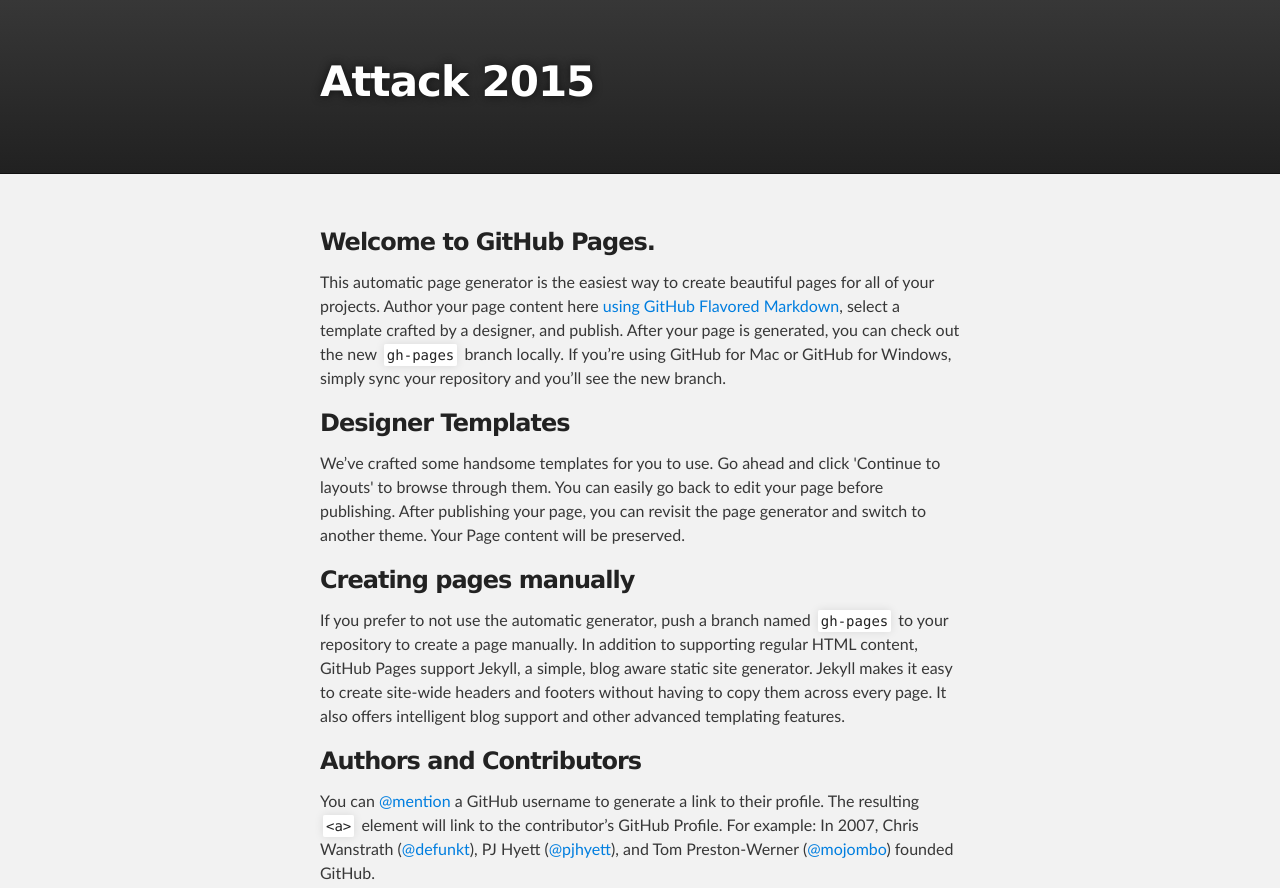
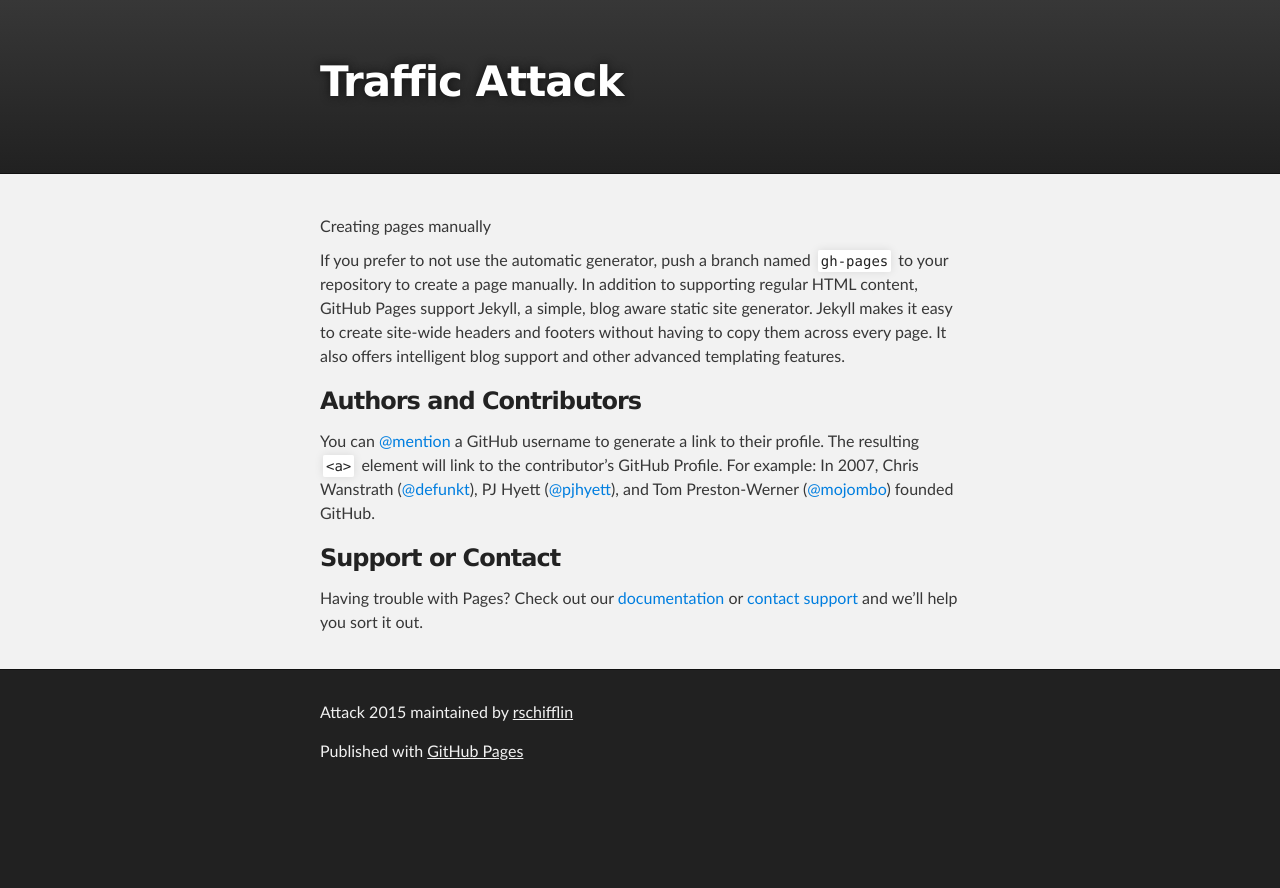
Before and after one commit to rschifflin/attack_2015, a plain HTML site: page index.html in a window 1280 px wide. Shown: the top 888 px of the page. After the commit the page ends 800 px from the top, so only its background shows below. Drawn offline with Linux system fonts and the light colour scheme.

Commit message:
Update title

```diff
--- a/index.html
+++ b/index.html
@@ -8,7 +8,7 @@
 
     <link rel="stylesheet" type="text/css" media="screen" href="stylesheets/stylesheet.css">
 
-    <title>Soon</title>
+    <title>Traffic Attack</title>
   </head>
 
   <body>
@@ -16,7 +16,7 @@
     <!-- HEADER -->
     <div id="header_wrap" class="outer">
         <header class="inner">
-          <h1 id="project_title">Attack 2015</h1>
+          <h1 id="project_title">Traffic Attack</h1>
           <h2 id="project_tagline"></h2>
         </header>
     </div>
@@ -24,17 +24,7 @@
     <!-- MAIN CONTENT -->
     <div id="main_content_wrap" class="outer">
       <section id="main_content" class="inner">
-        <h3>
-<a id="welcome-to-github-pages" class="anchor" href="#welcome-to-github-pages" aria-hidden="true"><span class="octicon octicon-link"></span></a>Welcome to GitHub Pages.</h3>
 
-<p>This automatic page generator is the easiest way to create beautiful pages for all of your projects. Author your page content here <a href="https://guides.github.com/features/mastering-markdown/">using GitHub Flavored Markdown</a>, select a template crafted by a designer, and publish. After your page is generated, you can check out the new <code>gh-pages</code> branch locally. If you’re using GitHub for Mac or GitHub for Windows, simply sync your repository and you’ll see the new branch.</p>
-
-<h3>
-<a id="designer-templates" class="anchor" href="#designer-templates" aria-hidden="true"><span class="octicon octicon-link"></span></a>Designer Templates</h3>
-
-<p>We’ve crafted some handsome templates for you to use. Go ahead and click 'Continue to layouts' to browse through them. You can easily go back to edit your page before publishing. After publishing your page, you can revisit the page generator and switch to another theme. Your Page content will be preserved.</p>
-
-<h3>
 <a id="creating-pages-manually" class="anchor" href="#creating-pages-manually" aria-hidden="true"><span class="octicon octicon-link"></span></a>Creating pages manually</h3>
 
 <p>If you prefer to not use the automatic generator, push a branch named <code>gh-pages</code> to your repository to create a page manually. In addition to supporting regular HTML content, GitHub Pages support Jekyll, a simple, blog aware static site generator. Jekyll makes it easy to create site-wide headers and footers without having to copy them across every page. It also offers intelligent blog support and other advanced templating features.</p>
```
